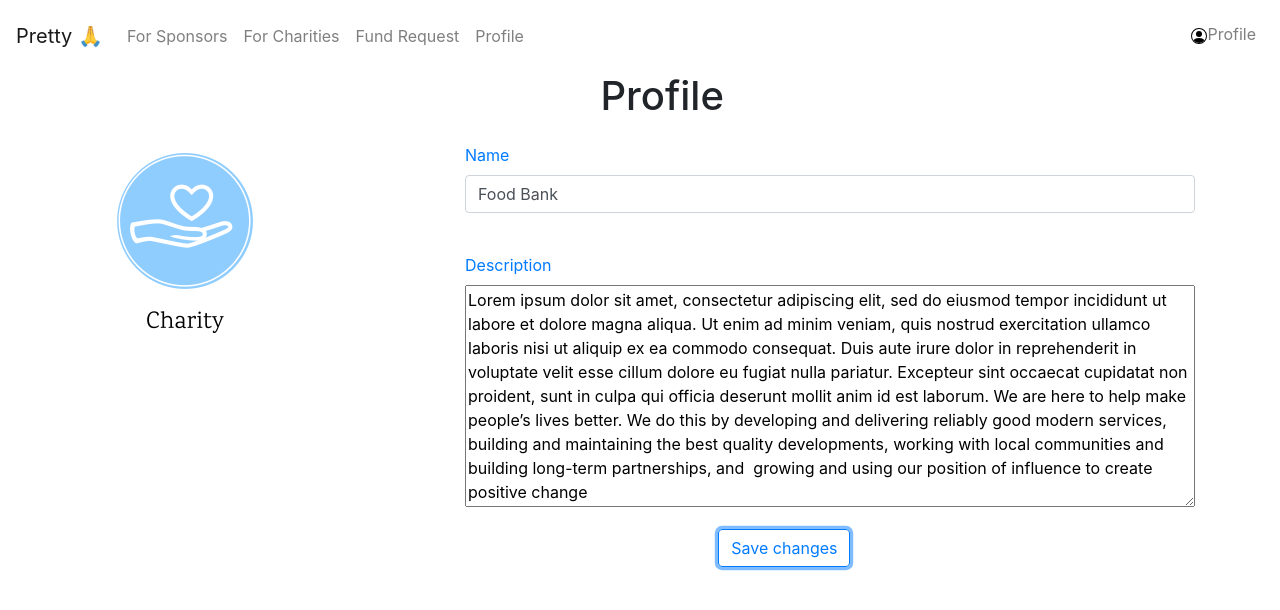
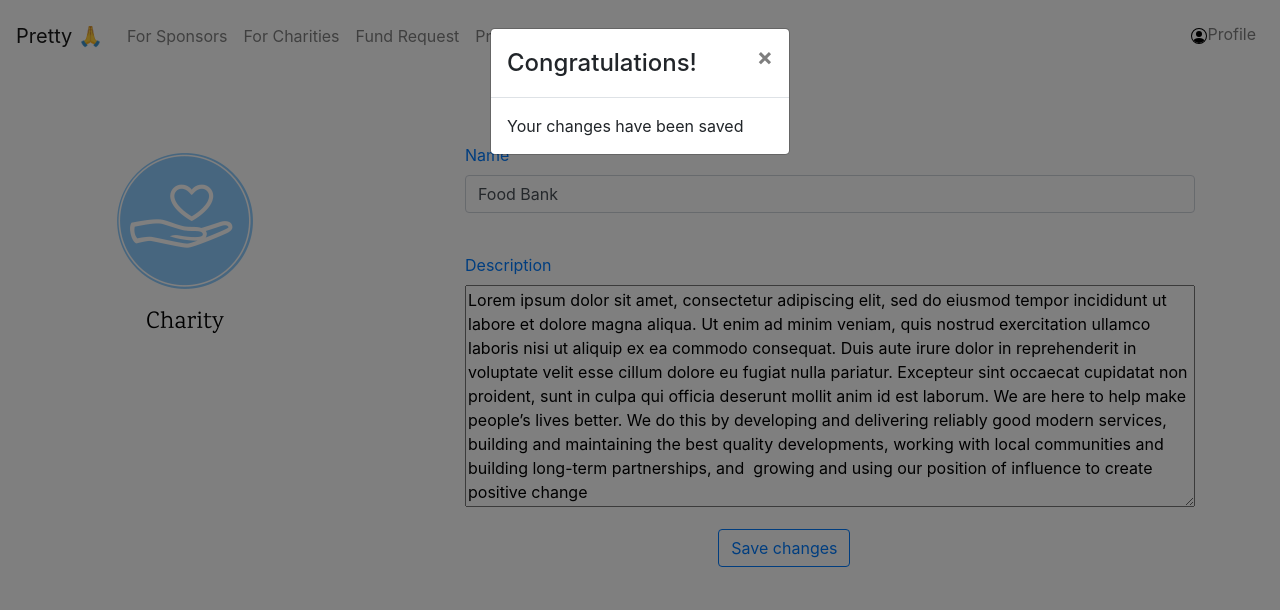
Before and after one commit to tr-hack-to-the-future/prettyplease-frontend, a React (Create React App) app: page /CharityProfilePage in a window 1280 px wide. Both pictures are taken after a click on the button "Save changes". Shown: the top 610 px of the page. Built offline with nearby package versions, Linux system fonts and the light colour scheme.

Commit message:
Add a modal after press button in ProfileTextDescription

```diff
--- a/src/components/profile/ProfileTextDescription.js
+++ b/src/components/profile/ProfileTextDescription.js
@@ -6,9 +6,13 @@ import Col from 'react-bootstrap/Col';
 import Button from 'react-bootstrap/Button';
 import Form from 'react-bootstrap/Form';
 import TextareaAutosize from 'react-textarea-autosize';
+import Modal from 'react-bootstrap/Modal'
 
 function ProfileTextDescription({ detailsProfile, changeProfile }) {
-    {/* Set the default values to the values receive from the App.js*/}
+    // Variable to control the modal
+    const [smShow, setSmShow] = useState(false);
+
+    // Set the default values to the values receive from the App.js
     const [image, setImage] = useState(
         detailsProfile.map((data) => data.image)
     );
@@ -25,8 +29,9 @@ function ProfileTextDescription({ detailsProfile, changeProfile }) {
         setDescription(event.target.value);
     }
     const handlerEdit = (event) => {
-     {/* Update the state of the variable in App.js */}
+    //  Update the state of the variable in App.js
         changeProfile(name, description);
+        setSmShow(true)
     }
 
     return (
@@ -67,7 +72,21 @@ function ProfileTextDescription({ detailsProfile, changeProfile }) {
                         </Form.Group>
                         <Row>
                             <Col md={{ span: 3, offset: 4 }}>
+                                {/* Press the button, set the values of the profile and the show a modal to the user */}
                                 <Button onClick={handlerEdit} variant="outline-primary" type="submit">Save changes</Button>
+                                <Modal
+                                    size="sm"
+                                    show={smShow}
+                                    onHide={() => setSmShow(false)}
+                                    aria-labelledby="example-modal-sizes-title-sm"
+                                >
+                                    <Modal.Header closeButton>
+                                    <Modal.Title id="example-modal-sizes-title-sm">
+                                        Congratulations!
+                                    </Modal.Title>
+                                    </Modal.Header>
+                                    <Modal.Body>Your changes have been saved</Modal.Body>
+                                </Modal>
                             </Col>
                         </Row>
                     </Col>
```
